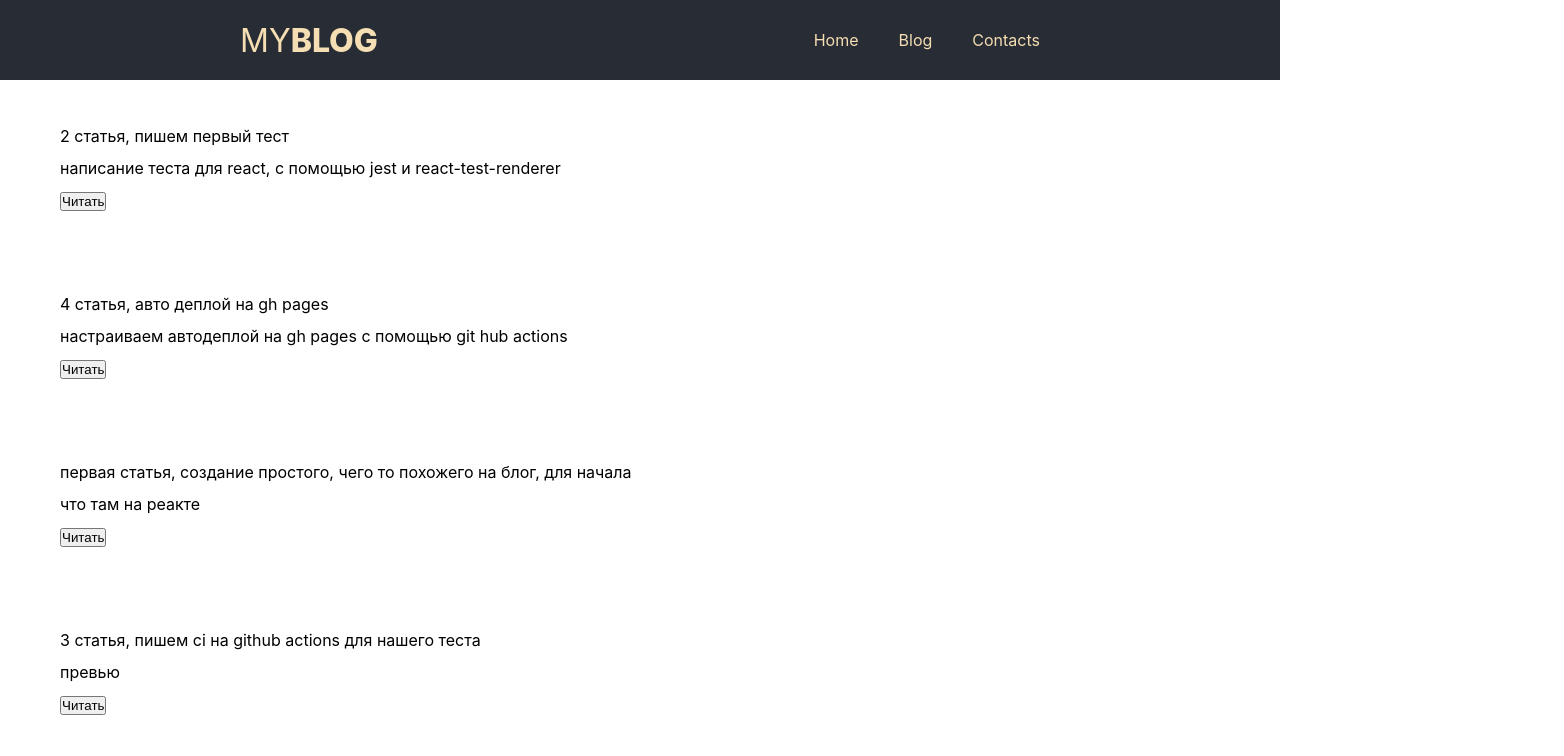
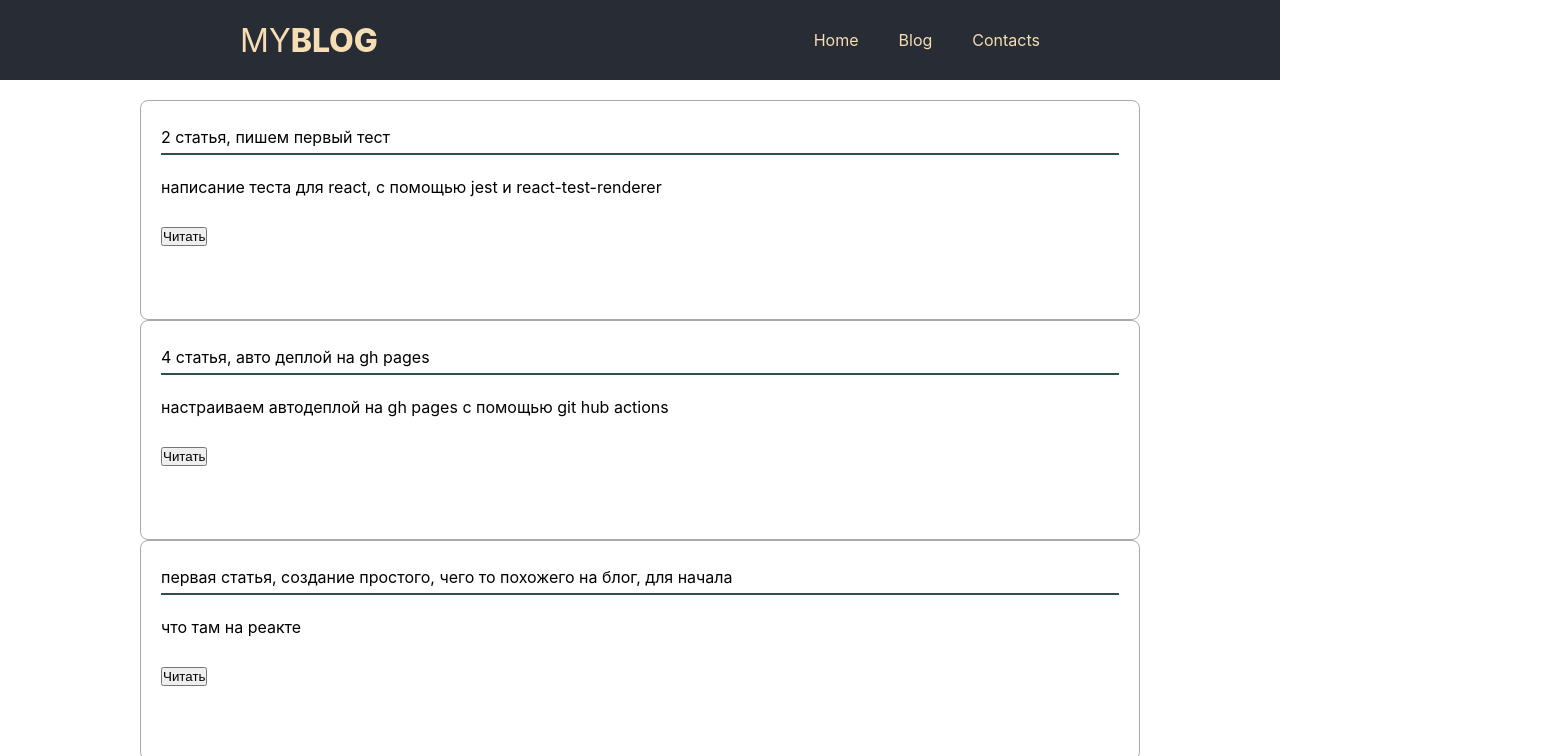
Before and after one commit to apenkov/test_blog, a React app: page /blog in a window 1280 px wide. Shown: the top 756 px of the page, 1564 px wide, since content can reach past the window. Built offline with nearby package versions, Linux system fonts and the light colour scheme.

Commit message:
fix markup for blog page (#10)

```diff
--- a/src/App.css
+++ b/src/App.css
@@ -41,6 +41,13 @@ pre{
   background-color: lightgrey;
   color: darkslategray;
   padding: 25px 25px;
+  border: 1px lightgrey;
+  border-radius: 6px;
+  width: 85%;
+}
+
+p{
+  margin-bottom: 16px;
 }
 
 code{
@@ -119,13 +126,19 @@ code{
   display: block;
   margin: auto;
   /*text-align: center;*/
-  width:1200px;
+  width:1000px;
   padding: 20px 20px;
   line-height: 2;
 }
 
 .post{
   padding: 20px 20px;
+  border: 1px solid darkgrey;
+  border-radius: 8px;
+}
+
+.title{
+  border-bottom: 2px solid darkslategrey;
 }
 
 .contacts{
--- a/src/Components/Post.js
+++ b/src/Components/Post.js
@@ -21,7 +21,7 @@ export default class Post extends Component {
     return (
       <div className="post">
         <p className="title">{data.title}</p>
-        <p className="preview">{data.littleText}</p>
+        <p className="preview" style={{visibility: this.state.visible ? 'hidden' : 'visible'}}>{data.littleText}</p>
         <button href="#" className={`post_readMore`} onClick={this.handleClick}
                 style={{visibility: this.state.visible ? 'hidden' : 'visible'}}>Читать
         </button>
```
Also changed, not shown: 1 other file (tests, documents, lock files or other folders).
